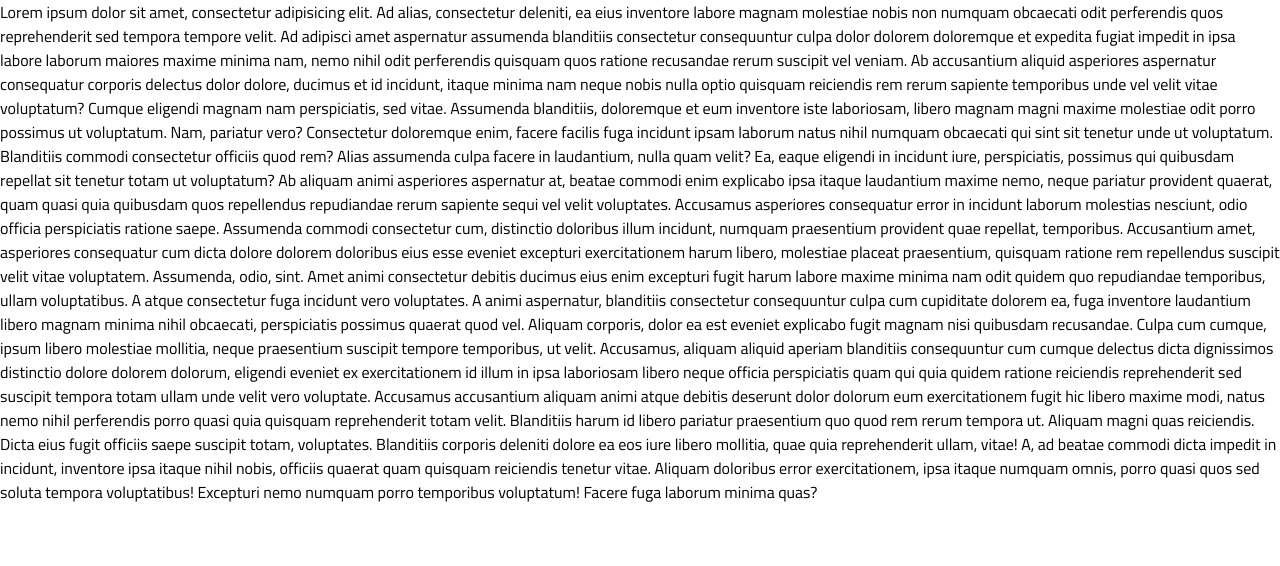
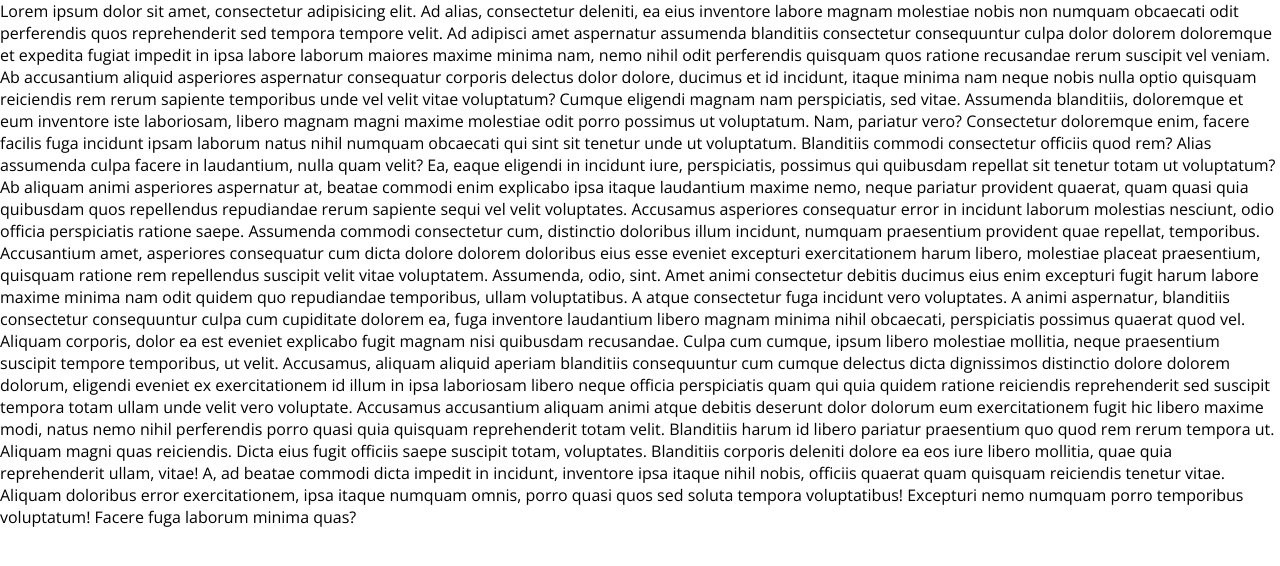
Before and after one commit to maystrova/resume, a Next.js app: page /about in a window 1280 px wide. Shown: the top 566 px of the page. Built offline with nearby package versions, Linux system fonts and the light colour scheme.

Commit message:
fonts fixed

```diff
--- a/components/layout.tsx
+++ b/components/layout.tsx
@@ -18,12 +18,11 @@ const Layout = ({ children, title = 'Kseniia Popova official website' }: LayoutP
                 />
                 <meta name="description" content="Generated by create next app" />
                 <link rel="icon" href="/favicon.ico" />
-                <link rel="preconnect" href="https://fonts.googleapis.com" />
-                <link rel="preconnect" href="https://fonts.gstatic.com" />
-                <link
-                    href="https://fonts.googleapis.com/css2?family=Titillium+Web&display=swap"
-                    rel="stylesheet"
-                />
+                <link rel="preconnect" href="https://fonts.googleapis.com"/>
+                    <link rel="preconnect" href="https://fonts.gstatic.com"/>
+                        <link
+                            href="https://fonts.googleapis.com/css2?family=Open+Sans:wght@300&family=Titillium+Web&display=swap"
+                            rel="stylesheet"/>
             </Head>
             <div>{children}</div>
         </div>
--- a/styles/globals.css
+++ b/styles/globals.css
@@ -4,7 +4,7 @@ body {
     margin: 0;
     /*font-family: -apple-system, BlinkMacSystemFont, Segoe UI, Roboto, Oxygen,*/
     /*  Ubuntu, Cantarell, Fira Sans, Droid Sans, Helvetica Neue, sans-serif;*/
-    font-family: 'Titillium Web', sans-serif;
+    font-family: 'Open Sans','Titillium Web', sans-serif;
 }
 
 a {
```
